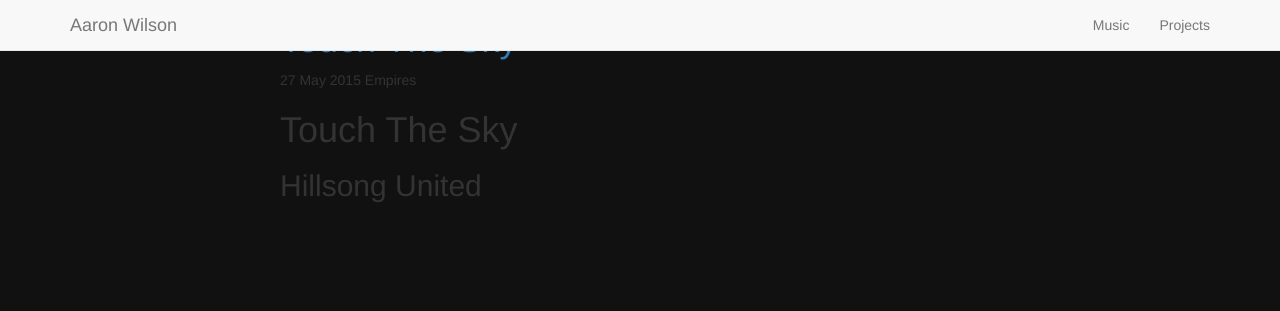
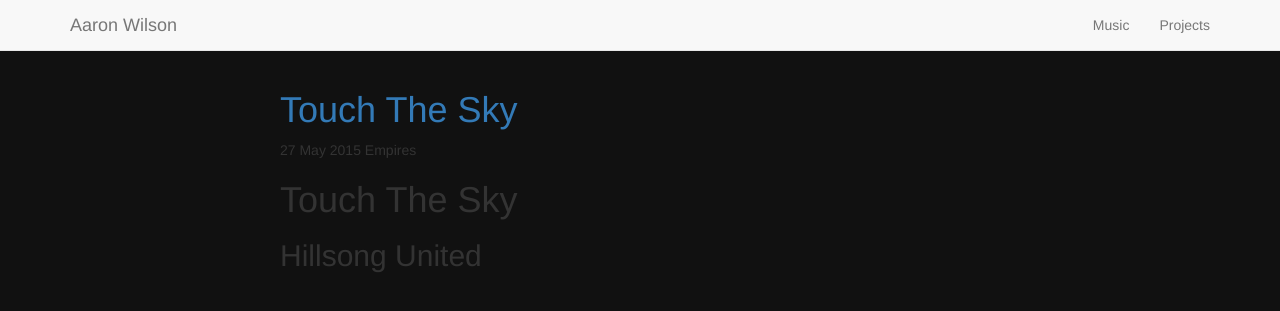
Before and after one commit to aarontwf/limebyte.github.io, a Jekyll site: the page built from _posts/2015-05-27-touch-the-sky.md, in a window 1280 px wide. Shown: the top 311 px of the page. Built offline with Jekyll 4.4.1, drawn with Linux system fonts in a browser that asks for light colours; nearby versions of some CDN libraries.

Commit message:
Update theme.css

```diff
--- a/assets/css/theme.css
+++ b/assets/css/theme.css
@@ -1,7 +1,4 @@
 body {
     background: #111;
-}
-
-body.container {
     margin-top: 70px;
 }
```
